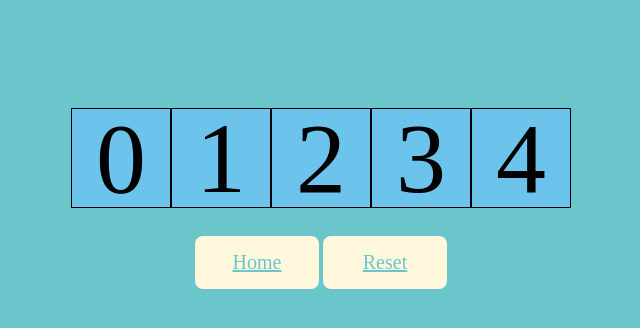
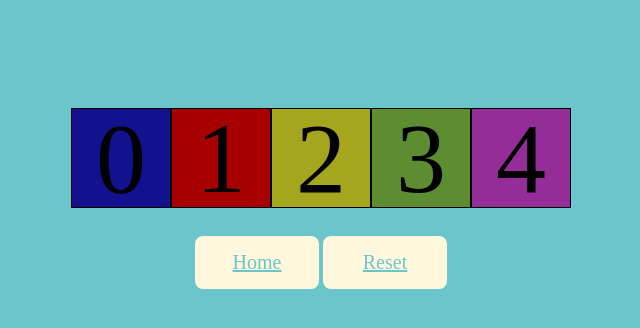
Before and after one commit to ItalloGama/Memory_1, a plain HTML site: page level1.html in a window 1280 px wide. Shown: the part 100-428 px from the top of the page, without its empty margins (319-959 px from the left). Drawn offline with Linux system fonts and the light colour scheme.

Commit message:
colors and hover added on buttons

```diff
--- a/style.css
+++ b/style.css
@@ -51,7 +51,38 @@ text-align: center;
     background-color: cornsilk;
     color: rgb(107, 198, 204);
 }
-/* .tile0{
-
-background-color: ;
-} */
+.tile0 {
+    background-color: rgb(18, 18, 143);
+}
+.tile1 {
+    background-color: rgb(167, 0, 0);
+}
+.tile2 {
+    background-color: rgb(164, 167, 29);
+}
+.tile3 {
+    background-color: rgb(93, 141, 49);
+}
+.tile4 {
+    background-color: rgb(148, 45, 151);
+}
+.tile0:hover,
+.tile0:focus {
+background-color: rgb(0, 14, 211);
+}
+.tile1:hover,
+.tile1:focus {
+background-color: rgb(187, 0, 0);
+}
+.tile2:hover,
+.tile2:focus {
+background-color: rgb(194, 197, 34);
+}
+.tile3:hover,
+.tile3:focus {
+background-color: rgb(114, 172, 61);
+}
+.tile4:hover,
+.tile4:focus {
+background-color: rgb(173, 54, 177);
+}
```
